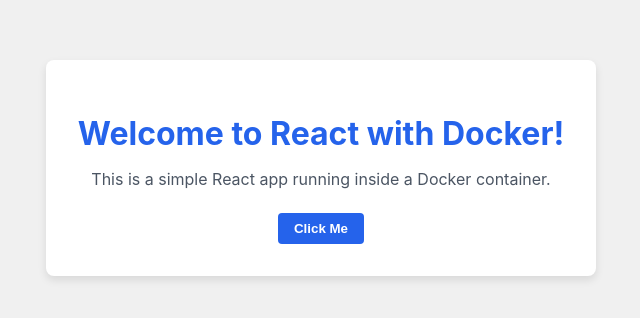
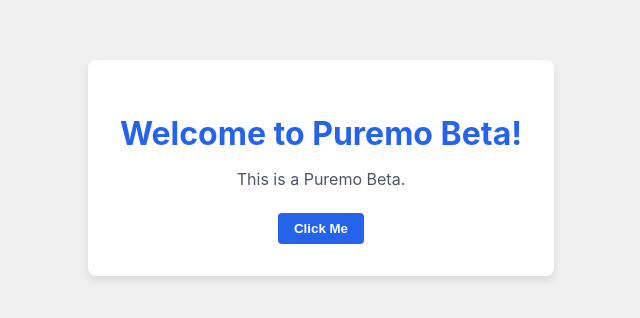
Before and after one commit to royal-cascade-ventures/puremo, a React (Create React App) app: page / in a window 1280 px wide. Shown: the part 232-550 px from the top of the page, without its empty margins (319-959 px from the left). Built offline with nearby package versions, Linux system fonts and the light colour scheme.

Commit message:
udpate text

```diff
--- a/src/App.js
+++ b/src/App.js
@@ -5,8 +5,8 @@
   return (
     <div className="app-container">
       <div className="card">
-        <h1>Welcome to React with Docker!</h1>
-        <p>This is a simple React app running inside a Docker container.</p>
+        <h1>Welcome to Puremo Beta!</h1>
+        <p>This is a Puremo Beta.</p>
         <button type="button">
           Click Me
         </button>
--- a/src/App.jsx
+++ b/src/App.jsx
@@ -5,8 +5,8 @@
   return (
     <div className="app-container">
       <div className="card">
-        <h1>Welcome to puremo!</h1>
-        <p>This is a simple React app.</p>
+      <h1>Welcome to Puremo Beta!</h1>
+      <p>This is a Puremo Beta.</p>
         <button type="button" onClick={() => console.log('Button clicked!')}>
           Click Me
         </button>
```
